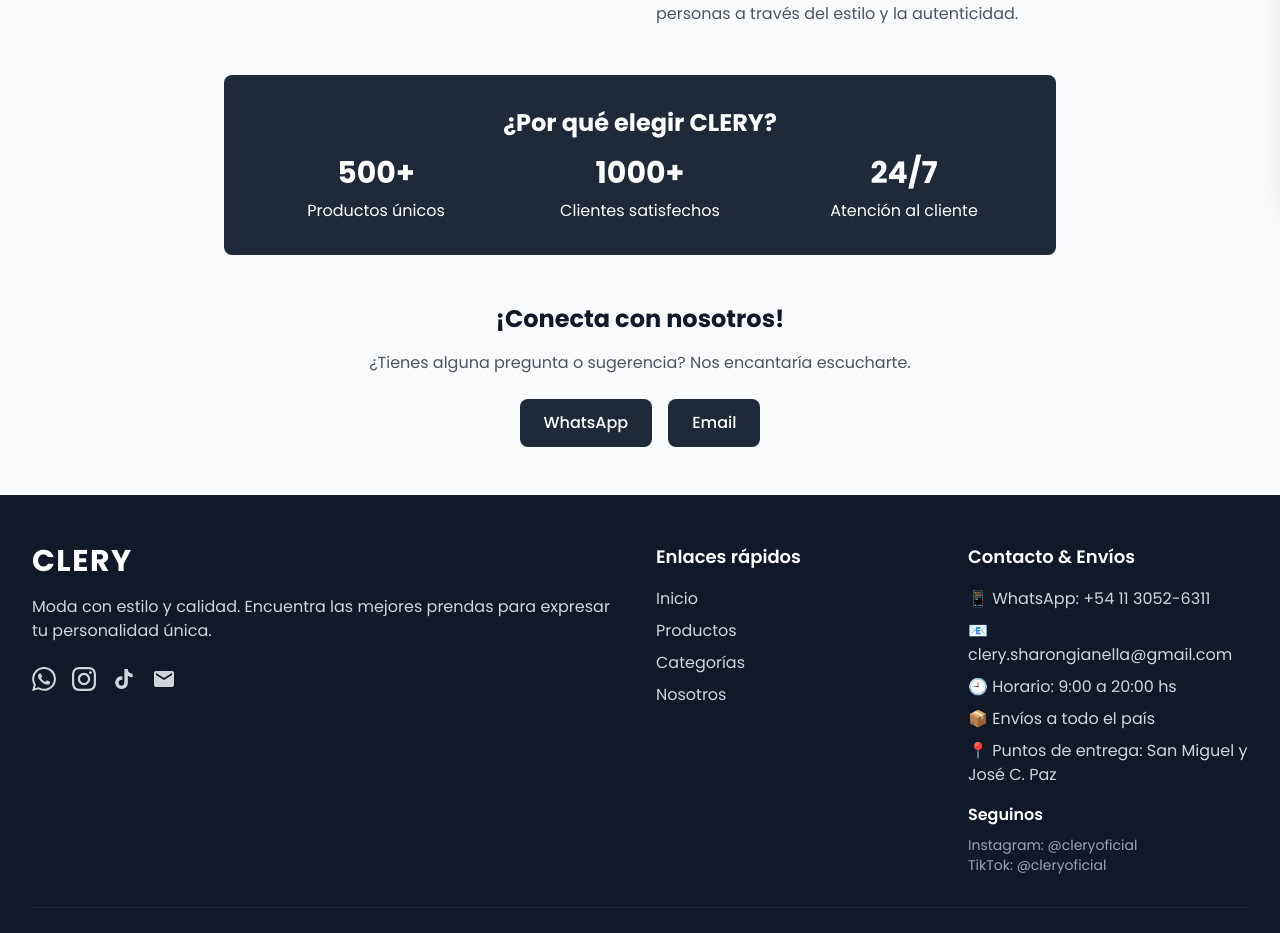
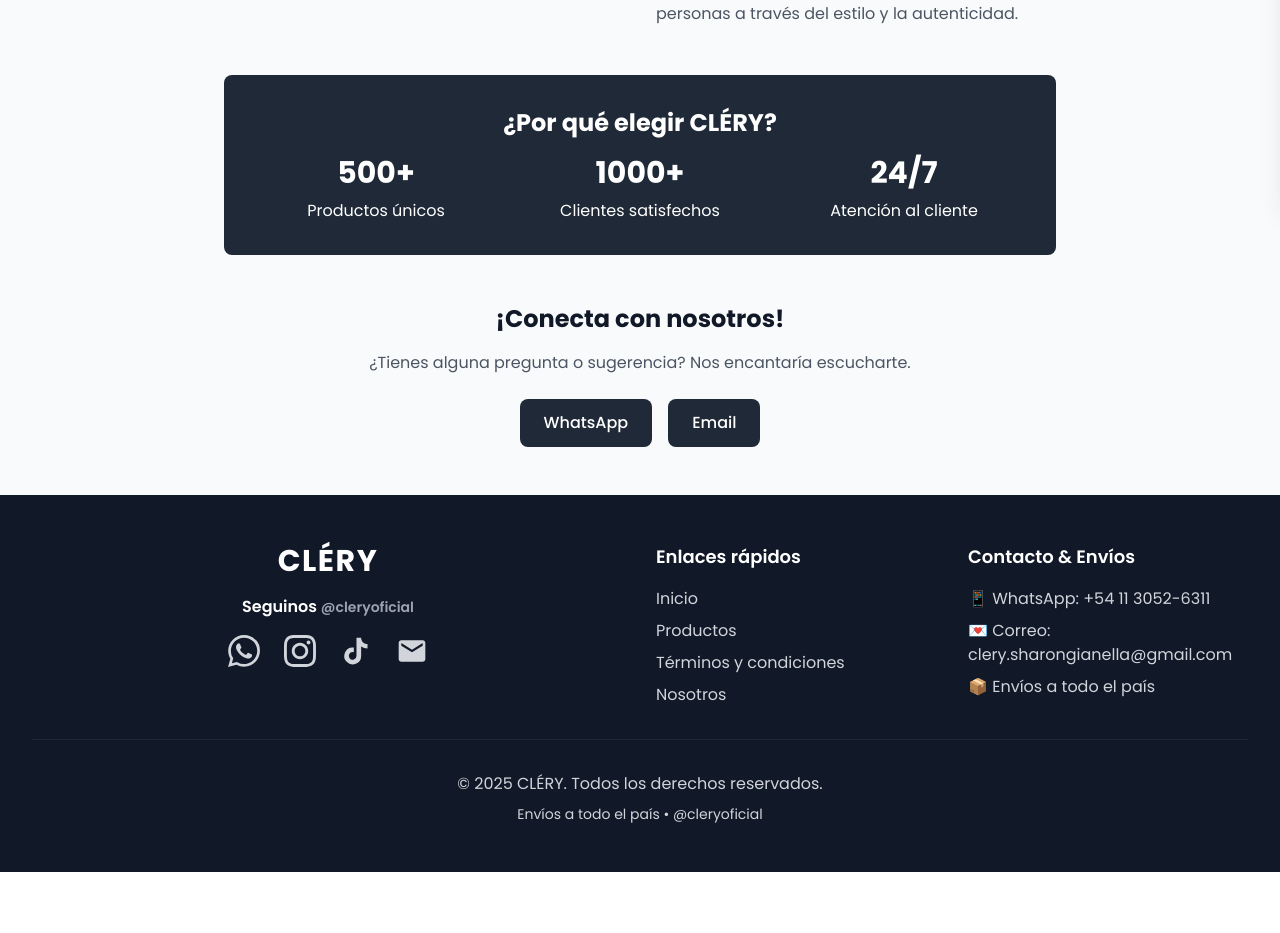
Before and after one commit to alenmonti/clery, a React (Vite) app: page /about in a window 1280 px wide. Shown: the part 599-1532 px from the top of the page. After the commit the page ends 1471 px from the top, so only its background shows below. Built offline with nearby package versions, Linux system fonts and the light colour scheme; the HTML template or start-up script is replaced by a standard one.

Commit message:
peticiones estéticas

```diff
--- a/index.html
+++ b/index.html
@@ -4,9 +4,9 @@
     <meta charset="UTF-8" />
     <link rel="icon" type="image/svg+xml" href="/vite.svg" />
     <meta name="viewport" content="width=device-width, initial-scale=1.0" />
-    <meta name="description" content="CLERY - Moda con estilo. Entrega en San Miguel y José C. Paz. Horario de 9 a 20hs." />
+    <meta name="description" content="CLÉRY - Moda. Entrega en San Miguel y José C. Paz. Horario de 9 a 20hs." />
     <meta name="keywords" content="ropa mujer, moda femenina, clery, san miguel, jose c paz, ropa argentina" />
-    <title>CLERY - Moda | San Miguel y José C. Paz</title>
+    <title>CLÉRY - Moda | San Miguel y José C. Paz</title>
   </head>
   <body>
     <div id="root"></div>
--- a/src/App.jsx
+++ b/src/App.jsx
@@ -16,7 +16,7 @@
           <Cart />
           <main>
             <Routes>
-              <Route path="/" element={<Home />} />
+              <Route path="/clery" element={<Home />} />
               <Route path="/products" element={<Products />} />
               <Route path="/categories" element={<Categories />} />
               <Route path="/about" element={<About />} />
@@ -37,16 +37,14 @@
         <div className="grid grid-cols-1 md:grid-cols-4 gap-8">
           {/* Logo y descripción */}
           <div className="col-span-1 md:col-span-2">
-            <h2 className="text-3xl font-bold text-white mb-4 tracking-wider">
-              CLERY
+            <h2 className="text-3xl font-bold text-white mb-1 tracking-wider text-center">
+              CLÉRY
             </h2>
-            <p className="text-gray-300 mb-6">
-              Moda con estilo y calidad. Encuentra las mejores prendas
-              para expresar tu personalidad única.
-            </p>
-
+            <div className="mt-4 text-center mb-4">
+              <h4 className="font-semibold">Seguinos <span className="text-sm text-gray-400">@cleryoficial</span></h4>
+            </div>
             {/* Redes Sociales */}
-            <div className="flex space-x-4 mb-4">
+            <div className="flex space-x-6 mb-4 justify-center">
               <a
                 href="https://wa.me/541130526311"
                 target="_blank"
@@ -54,7 +52,7 @@
                 className="text-gray-300 hover:text-white transition-colors"
                 title="WhatsApp"
               >
-                <svg className="w-6 h-6" fill="currentColor" viewBox="0 0 24 24">
+                <svg className="w-8 h-8" fill="currentColor" viewBox="0 0 24 24">
                   <path d="M17.472 14.382c-.297-.149-1.758-.867-2.03-.967-.273-.099-.471-.148-.67.15-.197.297-.767.966-.94 1.164-.173.199-.347.223-.644.075-.297-.15-1.255-.463-2.39-1.475-.883-.788-1.48-1.761-1.653-2.059-.173-.297-.018-.458.13-.606.134-.133.298-.347.446-.52.149-.174.198-.298.298-.497.099-.198.05-.371-.025-.52-.075-.149-.669-1.612-.916-2.207-.242-.579-.487-.5-.669-.51-.173-.008-.371-.01-.57-.01-.198 0-.52.074-.792.372-.272.297-1.04 1.016-1.04 2.479 0 1.462 1.065 2.875 1.213 3.074.149.198 2.096 3.2 5.077 4.487.709.306 1.262.489 1.694.625.712.227 1.36.195 1.871.118.571-.085 1.758-.719 2.006-1.413.248-.694.248-1.289.173-1.413-.074-.124-.272-.198-.57-.347m-5.421 7.403h-.004a9.87 9.87 0 01-5.031-1.378l-.361-.214-3.741.982.998-3.648-.235-.374a9.86 9.86 0 01-1.51-5.26c.001-5.45 4.436-9.884 9.888-9.884 2.64 0 5.122 1.03 6.988 2.898a9.825 9.825 0 012.893 6.994c-.003 5.45-4.437 9.884-9.885 9.884m8.413-18.297A11.815 11.815 0 0012.05 0C5.495 0 .16 5.335.157 11.892c0 2.096.547 4.142 1.588 5.945L.057 24l6.305-1.654a11.882 11.882 0 005.683 1.448h.005c6.554 0 11.89-5.335 11.893-11.893A11.821 11.821 0 0020.885 3.488z"/>
                 </svg>
               </a>
@@ -65,7 +63,7 @@
                 className="text-gray-300 hover:text-white transition-colors"
                 title="Instagram"
               >
-                <svg className="w-6 h-6" fill="currentColor" viewBox="0 0 24 24">
+                <svg className="w-8 h-8" fill="currentColor" viewBox="0 0 24 24">
                   <path d="M12 2.163c3.204 0 3.584.012 4.85.07 3.252.148 4.771 1.691 4.919 4.919.058 1.265.069 1.645.069 4.849 0 3.205-.012 3.584-.069 4.849-.149 3.225-1.664 4.771-4.919 4.919-1.266.058-1.644.07-4.85.07-3.204 0-3.584-.012-4.849-.07-3.26-.149-4.771-1.699-4.919-4.92-.058-1.265-.07-1.644-.07-4.849 0-3.204.013-3.583.07-4.849.149-3.227 1.664-4.771 4.919-4.919 1.266-.057 1.645-.069 4.849-.069zm0-2.163c-3.259 0-3.667.014-4.947.072-4.358.2-6.78 2.618-6.98 6.98-.059 1.281-.073 1.689-.073 4.948 0 3.259.014 3.668.072 4.948.2 4.358 2.618 6.78 6.98 6.98 1.281.058 1.689.072 4.948.072 3.259 0 3.668-.014 4.948-.072 4.354-.2 6.782-2.618 6.979-6.98.059-1.28.073-1.689.073-4.948 0-3.259-.014-3.667-.072-4.947-.196-4.354-2.617-6.78-6.979-6.98-1.281-.059-1.69-.073-4.949-.073zm0 5.838c-3.403 0-6.162 2.759-6.162 6.162s2.759 6.163 6.162 6.163 6.162-2.759 6.162-6.163c0-3.403-2.759-6.162-6.162-6.162zm0 10.162c-2.209 0-4-1.79-4-4 0-2.209 1.791-4 4-4s4 1.791 4 4c0 2.21-1.791 4-4 4zm6.406-11.845c-.796 0-1.441.645-1.441 1.44s.645 1.44 1.441 1.44c.795 0 1.439-.645 1.439-1.44s-.644-1.44-1.439-1.44z"/>
                 </svg>
               </a>
@@ -76,7 +74,7 @@
                 className="text-gray-300 hover:text-white transition-colors"
                 title="TikTok"
               >
-                <svg className="w-6 h-6" fill="currentColor" viewBox="0 0 24 24">
+                <svg className="w-8 h-8" fill="currentColor" viewBox="0 0 24 24">
                   <path d="M19.59 6.69a4.83 4.83 0 01-3.77-4.25V2h-3.45v13.67a2.89 2.89 0 01-5.2 1.74 2.89 2.89 0 012.31-4.64 2.93 2.93 0 01.88.13V9.4a6.84 6.84 0 00-.88-.05A6.33 6.33 0 005 20.1a6.34 6.34 0 0010.86-4.43v-7a8.16 8.16 0 004.77 1.52v-3.4a4.85 4.85 0 01-1-.1z"/>
                 </svg>
               </a>
@@ -85,7 +83,7 @@
                 className="text-gray-300 hover:text-white transition-colors"
                 title="Email"
               >
-                <svg className="w-6 h-6" fill="currentColor" viewBox="0 0 24 24">
+                <svg className="w-8 h-8" fill="currentColor" viewBox="0 0 24 24">
                   <path d="M20 4H4c-1.1 0-1.99.9-1.99 2L2 18c0 1.1.9 2 2 2h16c1.1 0 2-.9 2-2V6c0-1.1-.9-2-2-2zm0 4l-8 5-8-5V6l8 5 8-5v2z" />
                 </svg>
               </a>
@@ -107,8 +105,8 @@
                 </Link>
               </li>
               <li>
-                <Link to="/categories" className="text-gray-300 hover:text-white transition-colors">
-                  Categorías
+                <Link to="/terms" className="text-gray-300 hover:text-white transition-colors">
+                  Términos y condiciones
                 </Link>
               </li>
               <li>
@@ -124,24 +122,14 @@
             <h3 className="text-lg font-semibold mb-4">Contacto & Envíos</h3>
             <ul className="space-y-2 text-gray-300">
               <li>📱 WhatsApp: +54 11 3052-6311</li>
-              <li>📧 clery.sharongianella@gmail.com</li>
-              <li>🕘 Horario: 9:00 a 20:00 hs</li>
+              <li>💌 Correo: clery.sharongianella@gmail.com</li>
               <li>📦 Envíos a todo el país</li>
-              <li>📍 Puntos de entrega: San Miguel y José C. Paz</li>
             </ul>
-
-            <div className="mt-4">
-              <h4 className="font-semibold mb-2">Seguinos</h4>
-              <ul className="text-sm text-gray-400">
-                <li>Instagram: @cleryoficial</li>
-                <li>TikTok: @cleryoficial</li>
-              </ul>
-            </div>
           </div>
         </div>
 
         <div className="border-t border-gray-800 mt-8 pt-8 text-center text-gray-300">
-          <p>&copy; 2025 CLERY. Todos los derechos reservados.</p>
+          <p>&copy; 2025 CLÉRY. Todos los derechos reservados.</p>
           <p className="text-sm mt-2">Envíos a todo el país • @cleryoficial</p>
         </div>
       </div>
--- a/src/components/Cart.jsx
+++ b/src/components/Cart.jsx
@@ -12,8 +12,8 @@
   } = useCart();
 
   const handleCheckout = () => {
-    // Mensaje para WhatsApp de Clery
-    const message = `¡Hola CLERY! 👋 Me interesa comprar:\n\n${cart
+    // Mensaje para WhatsApp de Cléry
+    const message = `¡Hola CLÉRY! 👋 Me interesa comprar:\n\n${cart
       .map(
         (item) =>
           `• ${item.name} (x${item.quantity}) - $${(item.price * item.quantity).toFixed(2)}`
--- a/src/components/Navbar.jsx
+++ b/src/components/Navbar.jsx
@@ -19,7 +19,7 @@
           <Link to="/" className="flex items-center space-x-3">
             <img
               src="./logo.jpeg"
-              alt="CLERY"
+              alt="CLÉRY"
               className="h-16 w-16 object-contain"
             />
           </Link>
--- a/src/components/ProductCard.jsx
+++ b/src/components/ProductCard.jsx
@@ -12,7 +12,7 @@
   };
 
   const handleBuyNow = () => {
-    const message = `¡Hola CLERY! 👋 Me interesa este producto:\n\n📦 ${product.name}\n💰 Precio: $${product.price}\n\n¿Está disponible? ¿Cómo coordino la compra?`;
+    const message = `¡Hola CLÉRY! 👋 Me interesa este producto:\n\n📦 ${product.name}\n💰 Precio: $${product.price}\n\n¿Está disponible? ¿Cómo coordino la compra?`;
     const whatsappUrl = `https://wa.me/541130526311?text=${encodeURIComponent(message)}`;
     window.open(whatsappUrl, '_blank');
   };
--- a/src/index.css
+++ b/src/index.css
@@ -3,7 +3,7 @@
 @tailwind components;
 @tailwind utilities;
 
-/* Estilos personalizados para CLERY - Paleta Blanco y Negro */
+/* Estilos personalizados para CLÉRY - Paleta Blanco y Negro */
 @layer base {
   body {
     @apply font-sans bg-white text-gray-900;
--- a/src/pages/About.jsx
+++ b/src/pages/About.jsx
@@ -3,7 +3,7 @@
     <div className="max-w-4xl mx-auto px-4 sm:px-6 lg:px-8 py-12">
       <div className="text-center mb-12">
         <h1 className="text-4xl font-bold text-gray-900 mb-4">
-          Sobre CLERY
+          Sobre CLÉRY
         </h1>
         <p className="text-xl text-gray-600">
           Conoce la historia detrás de tu tienda de moda favorita
@@ -17,7 +17,7 @@
               Nuestra misión
             </h2>
             <p className="text-gray-600 leading-relaxed">
-              En CLERY creemos que la moda debe ser accesible para todos.
+              En CLÉRY creemos que la moda debe ser accesible para todos.
               Nos dedicamos a ofrecer prendas de calidad que reflejen tu
               personalidad única, sin comprometer tu presupuesto.
             </p>
@@ -67,7 +67,7 @@
 
         <div className="bg-gray-800 text-white p-8 rounded-lg text-center mb-12">
           <h2 className="text-2xl font-bold mb-4">
-            ¿Por qué elegir CLERY?
+            ¿Por qué elegir CLÉRY?
           </h2>
           <div className="grid md:grid-cols-3 gap-6">
             <div>
@@ -102,7 +102,7 @@
               WhatsApp
             </a>
             <a
-              href="mailto:contacto@CLERY.com"
+              href="mailto:contacto@CLÉRY.com"
               className="bg-gray-800 hover:bg-gray-600 text-white px-6 py-3 rounded-lg font-medium transition-colors"
             >
               Email
--- a/src/pages/Home.jsx
+++ b/src/pages/Home.jsx
@@ -37,13 +37,11 @@
         <div className="max-w-7xl mx-auto px-4 sm:px-6 lg:px-8 py-16">
           <div className="text-center">
             <h1 className="text-5xl md:text-7xl font-bold mb-6 text-gradient">
-              CLERY
+              CLÉRY
             </h1>
-            <p className="text-xl md:text-2xl mb-4 text-gray-700 font-medium">
-              Moda con estilo
-            </p>
+
             <p className="text-lg mb-8 text-gray-600 max-w-2xl mx-auto">
-              Envíos a todo el país • Puntos de entrega en San Miguel y José C. Paz
+              Envíos a todo el país • Diferentes puntos de entrega
             </p>
             <div className="space-x-4">
               <Link
@@ -52,23 +50,72 @@
               >
                 Ver Catálogo
               </Link>
-              <Link
-                to="/categories"
-                className="inline-block border-2 border-white text-white font-semibold px-8 py-3 rounded-lg hover:bg-white hover:text-primary-600 transition-colors"
-              >
-                Explorar categorías
-              </Link>
             </div>
           </div>
         </div>
       </section>
 
-      {/* Features Section */}
+      {/* Featured Products */}
+      <section className="py-16 bg-white">
+        <div className="max-w-7xl mx-auto px-4 sm:px-6 lg:px-8">
+          <div className="text-center mb-12">
+            <h2 className="text-2xl font-bold text-gray-900 mb-4">
+              DESTACADOS
+            </h2>
+          </div>
+
+          {loading ? (
+            <div className="grid grid-cols-1 sm:grid-cols-2 lg:grid-cols-3 gap-6">
+              {[...Array(6)].map((_, index) => (
+                <div key={index} className="bg-white rounded-xl p-4 animate-pulse">
+                  <div className="bg-gray-200 h-48 rounded-lg mb-4"></div>
+                  <div className="bg-gray-200 h-4 rounded mb-2"></div>
+                  <div className="bg-gray-200 h-4 rounded w-3/4 mb-2"></div>
+                  <div className="bg-gray-200 h-6 rounded w-1/2 mb-4"></div>
+                  <div className="bg-gray-200 h-10 rounded"></div>
+                </div>
+              ))}
+            </div>
+          ) : featuredProducts.length > 0 ? (
+            <>
+              <div className="grid grid-cols-1 sm:grid-cols-2 lg:grid-cols-3 gap-6">
+                {featuredProducts.map((product) => (
+                  <ProductCard key={product.id} product={product} />
+                ))}
+              </div>
+              <div className="text-center mt-12">
+                <Link
+                  to="/products"
+                  className="btn-primary inline-block"
+                >
+                  Ver todos los productos
+                </Link>
+              </div>
+            </>
+          ) : (
+            <div className="text-center py-12">
+              <div className="text-gray-500">
+                <svg
+                  className="w-16 h-16 mx-auto mb-4 text-black"
+                  fill="currentColor"
+                  viewBox="0 0 24 24"
+                >
+                  <path d="M19 7h-3V6a4 4 0 0 0-8 0v1H5a1 1 0 0 0-1 1v11a3 3 0 0 0 3 3h10a3 3 0 0 0 3-3V8a1 1 0 0 0-1-1zM10 6a2 2 0 0 1 4 0v1h-4V6zm8 13a1 1 0 0 1-1 1H7a1 1 0 0 1-1-1V9h2v1a1 1 0 0 0 2 0V9h4v1a1 1 0 0 0 2 0V9h2v10z" />
+                </svg>
+                <p className="text-lg">No hay productos disponibles</p>
+                <p className="text-sm">Pronto agregaremos nueva mercancía</p>
+              </div>
+            </div>
+          )}
+        </div>
+      </section>
+
+            {/* Features Section */}
       <section className="py-8 bg-white">
         <div className="max-w-7xl mx-auto px-4 sm:px-6 lg:px-8">
           <div className="text-center mb-6">
             <h2 className="text-3xl font-bold text-gray-900 mb-4">
-              ¿Por qué elegir CLERY?
+              ¿Por qué elegir CLÉRY?
             </h2>
             <p className="text-lg text-gray-600">
               Tu experiencia de compra es nuestra prioridad
@@ -132,64 +179,6 @@
           </div>
         </div>
       </section>
-
-      {/* Featured Products */}
-      <section className="py-16 bg-gray-50">
-        <div className="max-w-7xl mx-auto px-4 sm:px-6 lg:px-8">
-          <div className="text-center mb-12">
-            <h2 className="text-3xl font-bold text-gray-900 mb-4">
-              Productos destacados
-            </h2>
-            <p className="text-lg text-gray-600">
-              Lo más popular de nuestra colección
-            </p>
-          </div>
-
-          {loading ? (
-            <div className="grid grid-cols-1 sm:grid-cols-2 lg:grid-cols-3 gap-6">
-              {[...Array(6)].map((_, index) => (
-                <div key={index} className="bg-white rounded-xl p-4 animate-pulse">
-                  <div className="bg-gray-200 h-48 rounded-lg mb-4"></div>
-                  <div className="bg-gray-200 h-4 rounded mb-2"></div>
-                  <div className="bg-gray-200 h-4 rounded w-3/4 mb-2"></div>
-                  <div className="bg-gray-200 h-6 rounded w-1/2 mb-4"></div>
-                  <div className="bg-gray-200 h-10 rounded"></div>
-                </div>
-              ))}
-            </div>
-          ) : featuredProducts.length > 0 ? (
-            <>
-              <div className="grid grid-cols-1 sm:grid-cols-2 lg:grid-cols-3 gap-6">
-                {featuredProducts.map((product) => (
-                  <ProductCard key={product.id} product={product} />
-                ))}
-              </div>
-              <div className="text-center mt-12">
-                <Link
-                  to="/products"
-                  className="btn-primary inline-block"
-                >
-                  Ver todos los productos
-                </Link>
-              </div>
-            </>
-          ) : (
-            <div className="text-center py-12">
-              <div className="text-gray-500">
-                <svg
-                  className="w-16 h-16 mx-auto mb-4 text-black"
-                  fill="currentColor"
-                  viewBox="0 0 24 24"
-                >
-                  <path d="M19 7h-3V6a4 4 0 0 0-8 0v1H5a1 1 0 0 0-1 1v11a3 3 0 0 0 3 3h10a3 3 0 0 0 3-3V8a1 1 0 0 0-1-1zM10 6a2 2 0 0 1 4 0v1h-4V6zm8 13a1 1 0 0 1-1 1H7a1 1 0 0 1-1-1V9h2v1a1 1 0 0 0 2 0V9h4v1a1 1 0 0 0 2 0V9h2v10z" />
-                </svg>
-                <p className="text-lg">No hay productos disponibles</p>
-                <p className="text-sm">Pronto agregaremos nueva mercancía</p>
-              </div>
-            </div>
-          )}
-        </div>
-      </section>
     </div>
   );
 }
```
Also changed, not shown: 2 other files (tests, documents, lock files or other folders).
